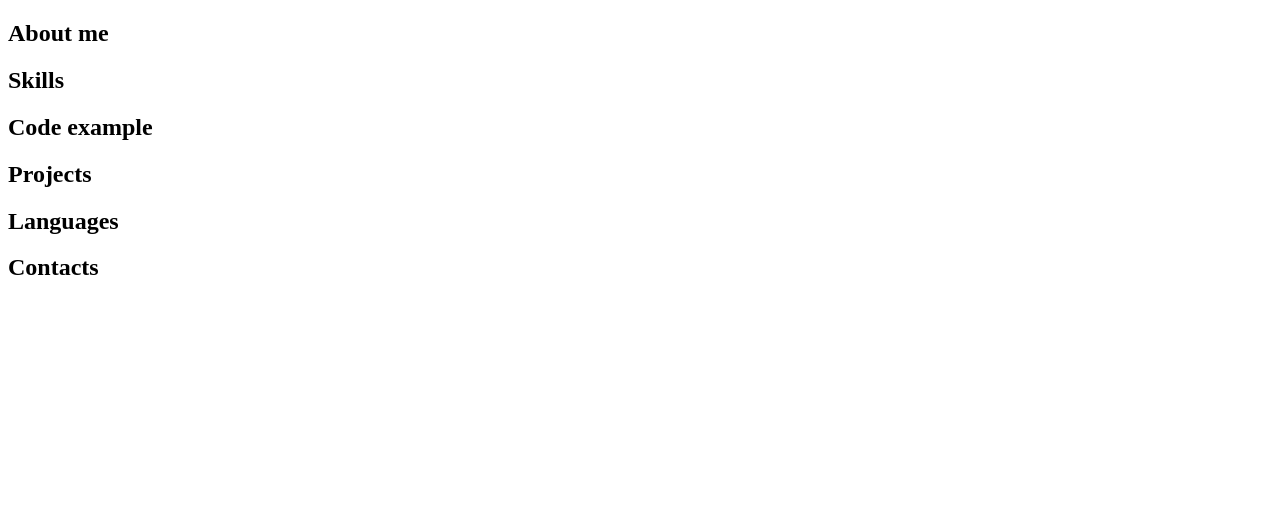
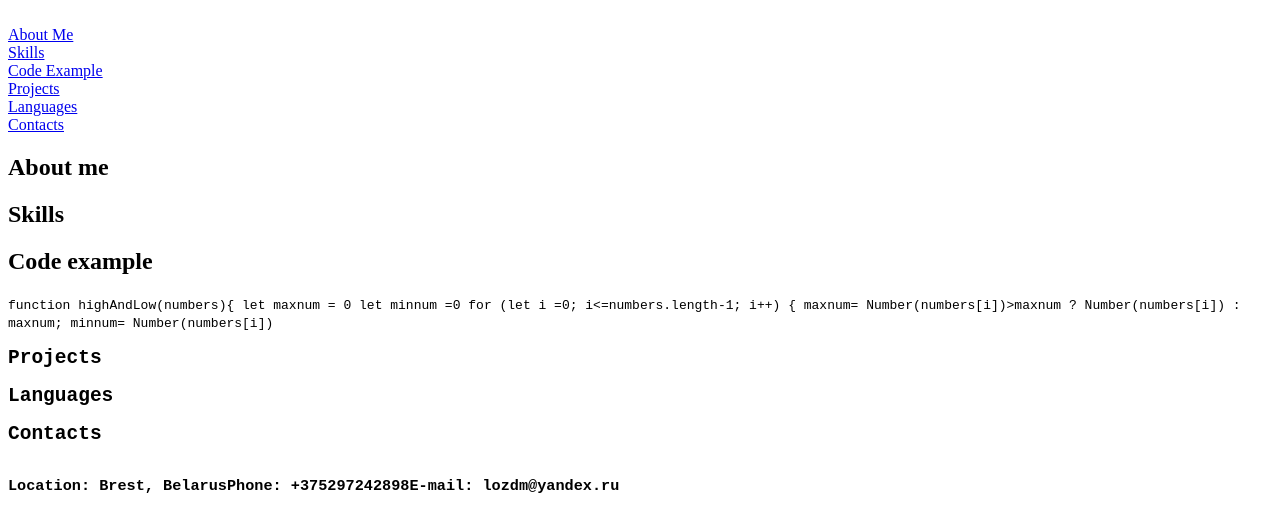
Before and after one commit to LozovskiiD/rsschool-cv, a plain HTML site: page index.html in a window 1280 px wide. Shown: the top 508 px of the page. Drawn offline with Linux system fonts and the light colour scheme.

Commit message:
created nav

```diff
--- a/index.html
+++ b/index.html
@@ -11,16 +11,43 @@
 
 <body>
     <header>
+        <div class="wrap_header">
+            <nav class="nav">
+                <ul class="ul">
+                    <li class="li"><a href="#about">About Me</a></li>
+                    <li class="li"><a href="#skills">Skills</a></li>
+                    <li class="li"><a href="#code">Code Example</a></li>
+                    <li class="li"><a href="#projects">Projects</a></li>
+                    <li class="li"><a href="#languages">Languages</a></li>
+                    <li class="li"><a href="#contacts">Contacts</a></li>
+                </ul>
+            </nav>
+        </div>
     </header>
     <main>
         <section class="section_about" id="about">
-        <h2 class="h2">About me</h2>
+            <h2 class="h2">About me</h2>
         </section>
         <section class="section_skills" id="skills">
             <h2 class="h2">Skills</h2>
         </section>
         <section class="section_code" id="code">
             <h2 class="h2">Code example</h2>
+            <p>
+            <code>
+                function highAndLow(numbers){
+                    let maxnum = 0
+                    let minnum =0
+
+                    for (let i =0; i<=numbers.length-1; i++) {
+                         maxnum= Number(numbers[i])>maxnum ? Number(numbers[i]) : maxnum;
+                         minnum= Number(numbers[i])<minnum ? Number([i]) : minnum;
+
+                    }
+                    return `${maxnum} ${minnum}`
+                  }
+            </code>
+            </p>
         </section>
         <section class="projects" id="projects">
             <h2 class="h2">Projects</h2>
@@ -30,12 +57,21 @@
         </section>
         <section class="section_contacts" id="contacts">
             <h2 class="h2">Contacts</h2>
+            <div class="inner_contacts">
+                <h3 class="h3">Location: Brest, Belarus</h3>
+                <h3 class="h3">Phone: +375297242898</h3>
+                <h3 class="h3">E-mail: lozdm@yandex.ru</h3>
+            </div>
         </section>
 
     </main>
     <footer>
         <div class="wrap_fotter">
-            </div.wrap_fotter>
+            <img src="./ASSETS/SVG/github.svg" alt="github">
+            <h3>2022</h3>
+            <img src="./ASSETS/SVG/rsschool.svg">
+
+        </div>
     </footer>
 </body>
 
--- a/style.css
+++ b/style.css
@@ -0,0 +1,26 @@
+html {
+    margin: 0;
+    padding: 0;
+}
+/*----------------------header-----------------------------*/
+.nav {
+
+}
+.ul {
+    display: inline;
+
+}
+.li {
+    cursor: pointer;
+
+}
+/*----------------------contacts---------------------------*/
+.inner_contacts {
+    display: flex ;
+    flex-direction: row;
+}
+/*----------------------footer-----------------------------*/
+.wrap_footer {
+    display: flex;
+    flex-direction: column;
+}
```
Also changed, not shown: ASSETS/SVG/github.svg (added), ASSETS/SVG/rs_school.svg (added).
